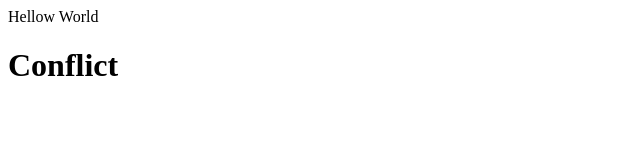
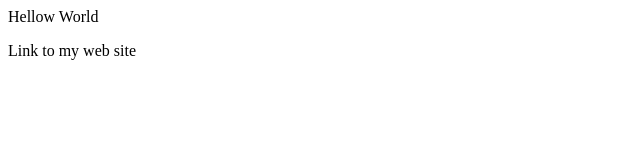
Before and after one commit to albralelie10/full-page5, a plain HTML site: page index.html in a window 1280 px wide. Shown: the whole page, without its empty margins (0-640 px from the left). Drawn offline with Linux system fonts and the light colour scheme.

Commit message:
fixing conflict and comfirm merge

```diff
--- a/index.html
+++ b/index.html
@@ -1,2 +1,4 @@
 <p>Hellow World</p>
-<h1>Conflict </h1>
+
+
+<a>Link to my web site</a>
```
